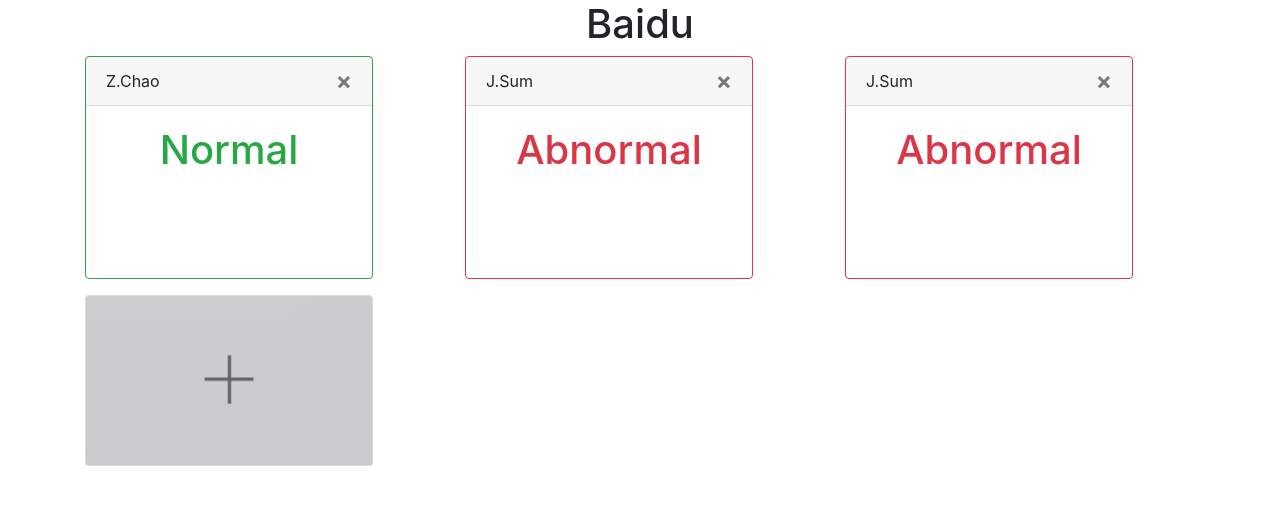
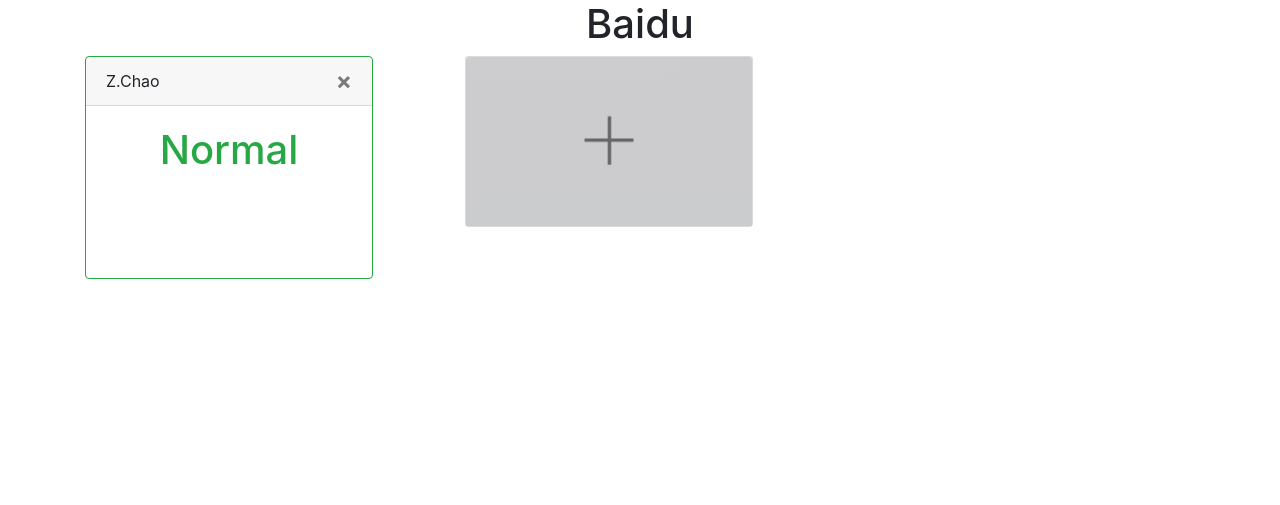
Before and after one commit to liuholin/pose_estimate_web, a Flask app: template web/templates/template.html in a window 1280 px wide. Shown: the top 505 px of the page. Run offline with Flask 2, Linux system fonts and the light colour scheme; the template is opened without the code that fills it, so the values that code supplies are empty; some libraries are stand-ins or nearby versions.

Commit message:
new user interface

```diff
--- a/web/templates/template.html
+++ b/web/templates/template.html
@@ -9,16 +9,86 @@
     <link rel="stylesheet" href="https://cdn.bootcss.com/bootstrap/4.0.0/css/bootstrap.min.css" integrity="sha384-Gn5384xqQ1aoWXA+058RXPxPg6fy4IWvTNh0E263XmFcJlSAwiGgFAW/dAiS6JXm" crossorigin="anonymous">
 
     <title>person_pose_estimator</title>
+    <script type="text/javascript">
+            // $('#Datetime').datepicker({
+            //     language: 'zh-CN'
+            // });
+            //
+            // $(document).ready(function () {
+            //     App.init(); //Initialise plugins and elements
+            // });
+            //
+            // $("#select_k1").change(function () {
+            //     var  val = document.getElementById("select_k1").value;
+            //     if (val != "") {
+            //         var data = ["2016年10月07日", "2016年10月05日", "2016年10月08日"];
+            //         var rnd = Math.floor(Math.random() * 3);
+            //         document.getElementById("Datetime").placeholder = data[rnd];
+            //     } else {
+            //         document.getElementById("Datetime").placeholder = "";
+            //     }
+            // });
+
+            //以下是获取原有div的内容再添加到动态生成的div中
+            var divs = 0,number = 0;//divs是创建各个控件时赋值变量ID所用，number是计数用
+            var addDiv = function () {
+                // if (number == 5) return;//最多添加5个div
+
+                var oDiv = document.createElement("div");
+                document.getElementById("parent").appendChild(oDiv);
+                oDiv.id = "div_" + divs;
+                oDiv.className = "col-sm-4";
+                // oDiv.style.width = "100%";
+                // oDiv.style.height = "auto";
+                // oDiv.style.marginTop = "30px";
+                var _div = document.getElementById("father").innerHTML;
+                console.log(document.getElementById("father"));
+                // document.getElementById(oDiv.id).innerHTML = _div;
+                var list = document.getElementById(oDiv.id);
+                document.getElementById(oDiv.id).innerHTML = _div;
+
+                console.log(del);
+                // //添加提交、放弃button
+                // var commit = document.createElement("input");
+                // commit.type = "button";
+                // commit.value = "提交";
+                // commit.id = "com_" + divs;
+                // commit.className = "btn btn-success";
+                // commit.style.marginTop = "10px";
+                // commit.style.marginLeft = "220px";
+                // oDiv.appendChild(commit);
+                // var dele = document.createElement("input");
+                // dele.type = "button";
+                // dele.value = "放弃";
+                // dele.id = "dele_" + divs;
+                // dele.className = "btn btn-grey";
+                // dele.style.marginTop = "10px";
+                // dele.style.marginLeft = "50px";
+                // oDiv.appendChild(dele);
+                // //为dele添加事件的监听
+                // dele.onclick = remove;
+
+                divs++;
+                number++;
+            }
+            function remove() {
+
+                // removeNode(true);
+                number--;
+            }
+        </script>
+
   </head>
   <body>
     <h1 class="text-center">Baidu</h1>
     <div class="container">
-      <div class="row">
-        <div class="col-sm-4">
+
+      <div id="parent" class="row">
+        <div id="father" class="col-sm-4">
           <div class="card border-success mb-3" style="max-width: 18rem;">
             <div class="card-header">
               Z.Chao
-              <button type="button" class="close" aria-label="Close">
+              <button id="close" type="button" class="close" onclick="remove()" aria-label="Close">
                 <span aria-hidden="true">&times;</span>
               </button>
             </div>
@@ -29,40 +99,12 @@
           </div>
         </div>
 
-        <div class="col-sm-4">
-          <div class="card border-danger mb-3" style="max-width: 18rem;">
-            <div class="card-header">
-              J.Sum
-              <button type="button" class="close" aria-label="Close">
-                <span aria-hidden="true">&times;</span>
-              </button>
-            </div>
-            <div class="card-body text-danger">
-              <h1 class="card-title text-center">Abnormal</h1>
-              <p class="card-text invisible">Some quick example text to build on the card title and make up the.</p>
-            </div>
-          </div>
-        </div>
 
-        <div class="col-sm-4">
-          <div class="card border-danger mb-3" style="max-width: 18rem;">
-            <div class="card-header">
-              J.Sum
-              <button type="button" class="close" aria-label="Close">
-                <span aria-hidden="true">&times;</span>
-              </button>
-            </div>
-            <div class="card-body text-danger">
-              <h1 class="card-title text-center">Abnormal</h1>
-              <p class="card-text invisible">Some quick example text to build on the card title and make up the.</p>
-            </div>
-          </div>
-        </div>
-
-        <div class="col-sm-4">
+        <div id="last" class="col-sm-4">
           <div class="card bg-light mb-3" style="max-width: 18rem;">
             <!-- Image trigger modal -->
-            <img class="card-img-top" src="../static/img/initial.png" alt="Card image cap" data-toggle="modal" data-target="#exampleModalCenter">
+            <!-- <img class="card-img-top" src="../static/img/initial.png" alt="Card image cap" data-toggle="modal" data-target="#exampleModalCenter"> -->
+            <img class="card-img-top" src="../static/img/initial.png" onclick="addDiv()">
           </div>
         </div>
         </div>
@@ -97,13 +139,13 @@
           </div>
           <div class="modal-footer">
             <button type="button" class="btn btn-secondary" data-dismiss="modal">Close</button>
-            <button type="button" class="btn btn-primary">Save changes</button>
+            <button type="button" class="btn btn-primary" onclick="addDiv()">Save changes</button>
           </div>
         </div>
       </div>
     </div>
 
-    <!-- Optional JavaScript -->
+      <!-- Optional JavaScript -->
     <!-- jQuery first, then Popper.js, then Bootstrap JS -->
     <script src="https://cdn.bootcss.com/jquery/3.2.1/jquery.slim.min.js" integrity="sha384-KJ3o2DKtIkvYIK3UENzmM7KCkRr/rE9/Qpg6aAZGJwFDMVNA/GpGFF93hXpG5KkN" crossorigin="anonymous"></script>
     <script src="https://cdn.bootcss.com/popper.js/1.12.9/umd/popper.min.js" integrity="sha384-ApNbgh9B+Y1QKtv3Rn7W3mgPxhU9K/ScQsAP7hUibX39j7fakFPskvXusvfa0b4Q" crossorigin="anonymous"></script>
```
Also changed, not shown: web/templates/test.html (added, +153 -0 lines).
